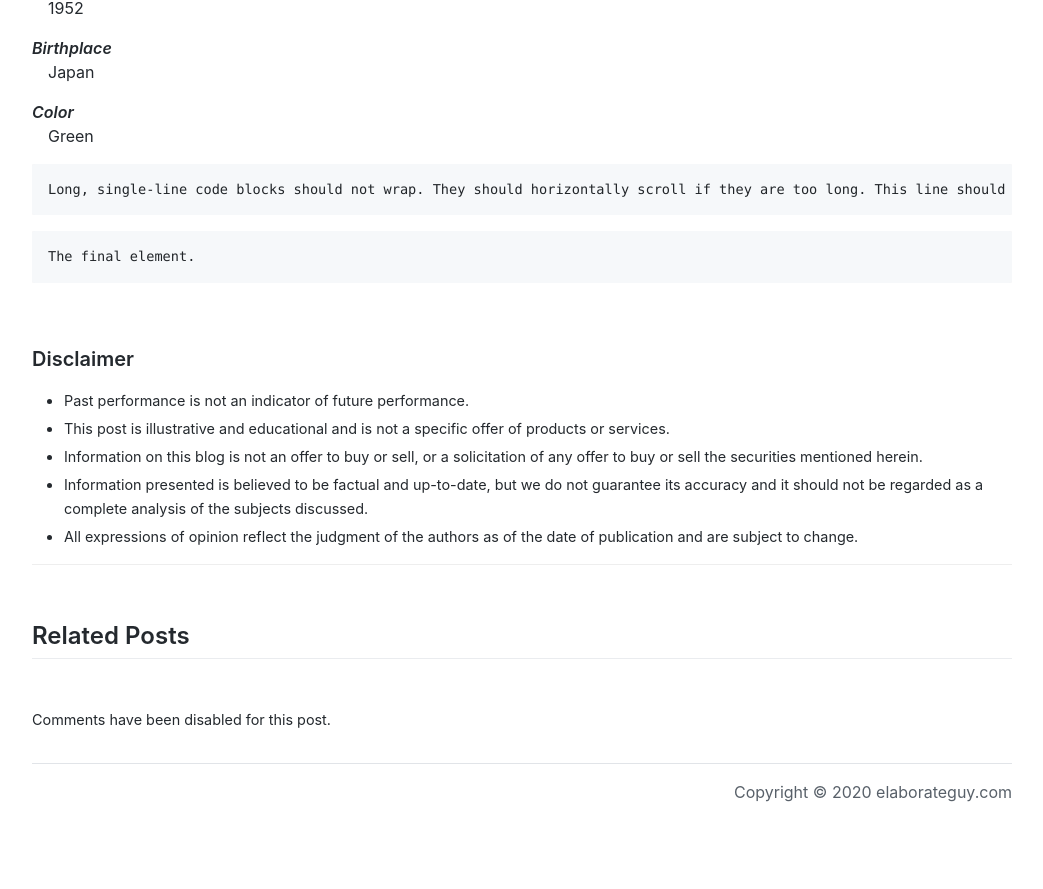
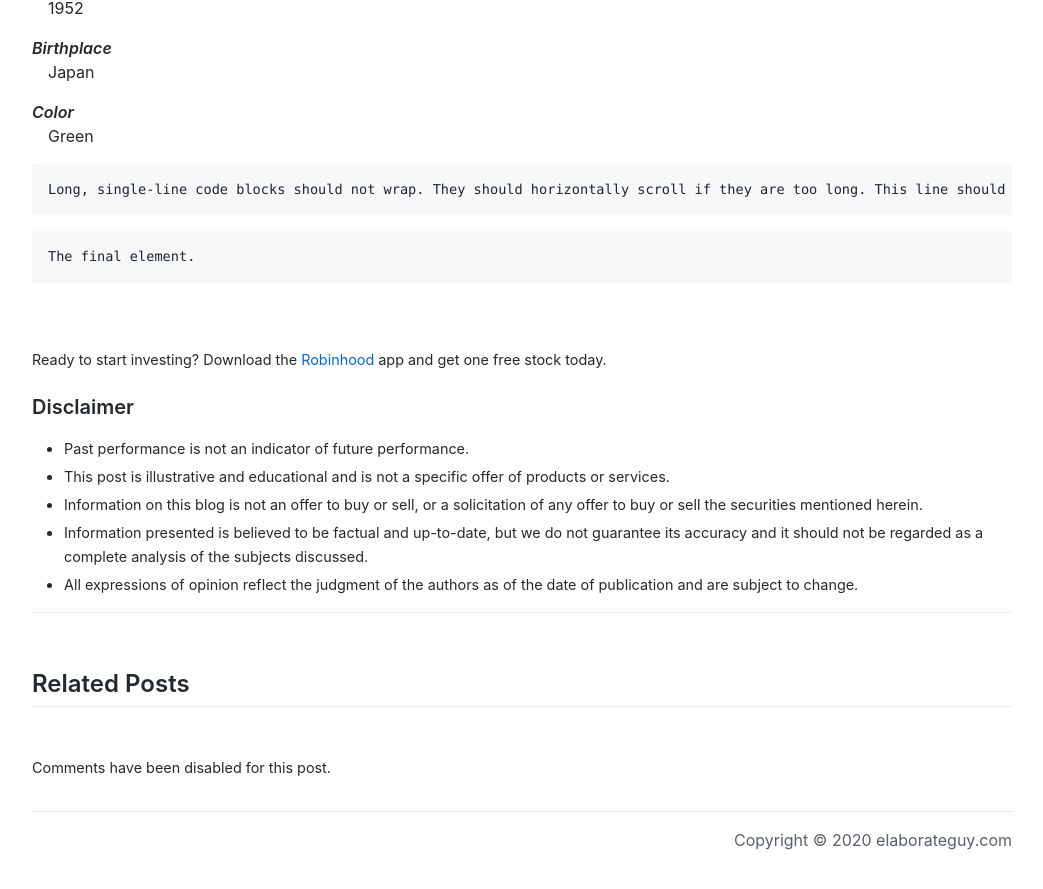
Before and after one commit to Porkbutts/finance.adriant.io, a Jekyll site: the page built from _posts/2019-09-30-example-post.md, in a window 1280 px wide and 900 px high, scrolled down 3328 px. Shown: the top 889 px of the window, without its empty margins (118-1161 px from the left). Built offline with Jekyll 4.4.1, drawn with Linux system fonts in a browser that asks for light colours; nearby versions of some CDN libraries; comment, search, counter and statistics services are not loaded; before the commit the page ends 4180 px from its top, so only the background shows below that.

```diff
--- a/_config.yml
+++ b/_config.yml
@@ -8,7 +8,7 @@ author:
   email: pumpadrian@gmail.com
 
 title: elaborateguy
-description: A finance blog.
+description: A finance blog for millenials and gen-z
 
 google_analytics: UA-117405938-3
 # google_adsense: ca-pub-3521905629903035
--- a/_includes/disclaimer.html
+++ b/_includes/disclaimer.html
@@ -1,4 +1,5 @@
 <div>
+    <small>Ready to start investing? Download the <a href="https://join.robinhood.com/adriant81">Robinhood</a> app and get one free stock today.</small>
     <h3>Disclaimer</h3>
     <ul>
         <li><small>Past performance is not an indicator of future performance.</small></li>
```
Also changed, not shown: _drafts/buy-saas-companies-during-the-pandemic.md (+4 -0 lines), android-chrome-192x192.png, android-chrome-512x512.png, apple-touch-icon.png, favicon-16x16.png, favicon-32x32.png, favicon.ico.
